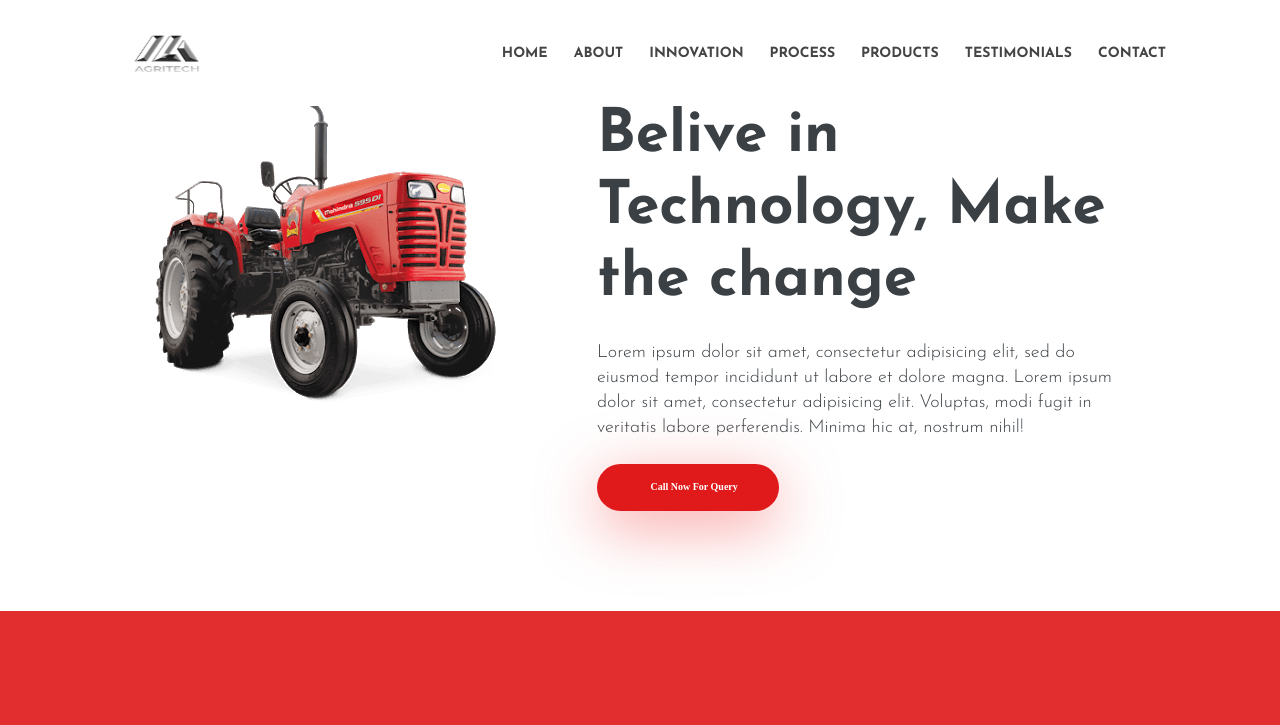
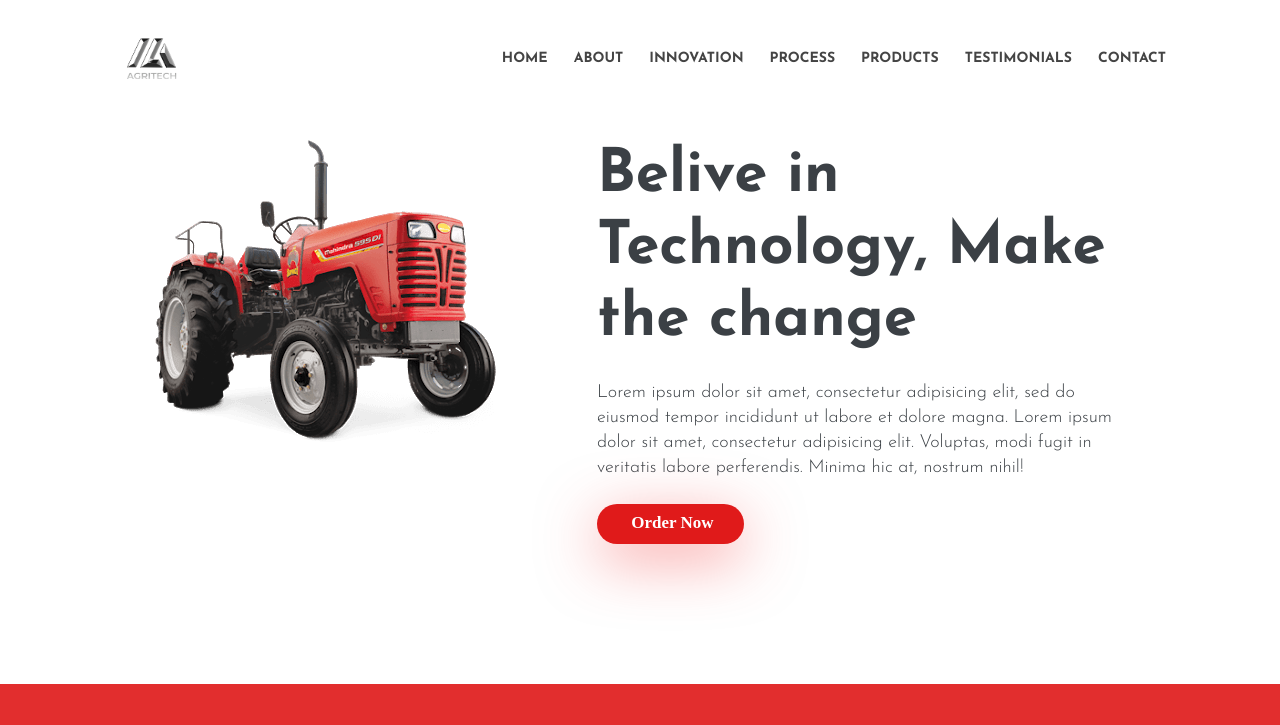
Before and after one commit to anuja0656/Client_Project, a plain HTML site: page index.html in a window 1280 px wide. Shown: the top 725 px of the page. Drawn offline with Linux system fonts and the light colour scheme; files whose address does not match are found by name; a web font is replaced by a local one.

Commit message:
button change

```diff
--- a/css/style.css
+++ b/css/style.css
@@ -102,7 +102,7 @@ a:active {
 }
 
 .section {
-  padding: 100px 0;
+  padding: 140px 0;
 }
 
 .font-size-60 {
@@ -174,8 +174,8 @@ a:active {
 .btn-main {
   color: #fff;
   border-radius: 30px;
-  font-size: 10px;
-  padding: 15px 40px;
+  font-size: 17px;
+  padding: 10px 20spx;
   display: inline-block;
   background-color: #e01a1a;
   box-shadow: 0 15px 60px rgba(243, 63, 63, 0.5);
@@ -364,16 +364,21 @@ a:active {
   height:relative;
   line-height: 3.5em;
 }
+/* shrink */
 
+.shrink{
+  padding: 4px 0px;
+}
 
 
 .navbar-brand {
   color: rgb(255, 17, 17);
-  /* font-weight:  bold; */
+  font-weight:  bolder;
+
   font-size: 25px;
   line-height: 1;
-  height: 90px;
-  width:130px;
+  height: 100px;
+  width:100px;
 }
 
 .nav-link {
--- a/index.html
+++ b/index.html
@@ -93,7 +93,7 @@
                         <p class="mb-4">Lorem ipsum dolor sit amet, consectetur adipisicing elit, sed do eiusmod tempor
                             incididunt ut labore et dolore magna. Lorem ipsum dolor sit amet, consectetur adipisicing
                             elit. Voluptas, modi fugit in veritatis labore perferendis. Minima hic at, nostrum nihil!</p>
-                            <a id="no" class="btn btn-main" href="https://wa.me/919924515354"><span class="fa fa-whatsapp"> Call Now For Query</span></a>
+                            <a id="no" class="btn btn-main" href="https://wa.me/919924515354"><span class="fa fa-whatsapp"> Order Now&nbsp;&nbsp;&nbsp;&nbsp;</span></a>
                     </div>
                 </div>
             </div><!-- .row close -->
@@ -330,7 +330,7 @@
 
                     </div>
                     <div class="whatsappbtn">
-                        <a id="no" class="btn btn-main" href="https://wa.me/919818512831"><span class="fa fa-whatsapp"> Call Now For Query</span></a>
+                        <a id="no" class="btn btn-main" href="https://wa.me/919924515354"><span class="fa fa-whatsapp">Order Now&nbsp;&nbsp;&nbsp;&nbsp;</span></a>
                     </div>
                 </div>
             </div>
@@ -472,7 +472,7 @@
                             <div class="col-12 .btn-main1 .whatsappbtn style="margin: auto;align-items: center;">
                                 <ul class="actions .btn-main1 .whatsappbtn ">
                                     <li><input style="margin: 5px;" class="btn-main1" type="submit" value="Send Message" /></li>
-                                    <li><input class="btn-main1" type="reset" value="Clear Form" class="alt" /></li>
+
                                 </ul>
                             </div>
                         </div>
@@ -549,6 +549,7 @@
 
 
     <!-- Js -->
+
     <script src="plugins/jquery-2.1.1.min.js"></script>
     <script src="plugins/bootstrap/bootstrap.min.js"></script>
     <script src="plugins/owl-carousel/owl.carousel.min.js"></script>
```
